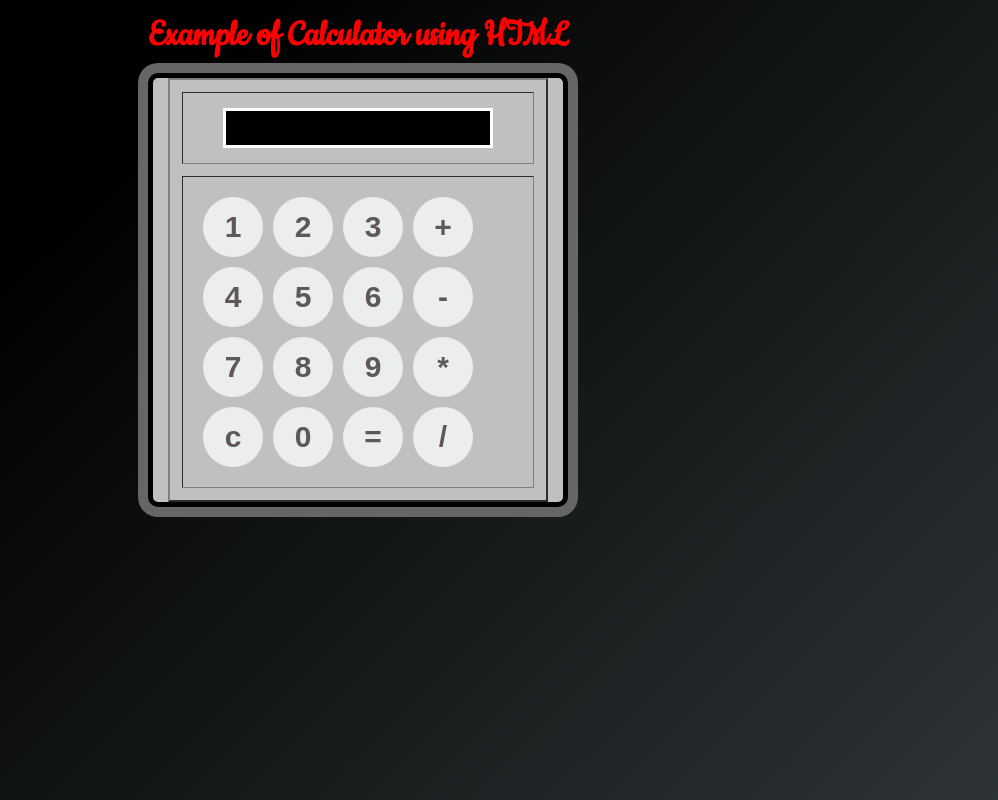
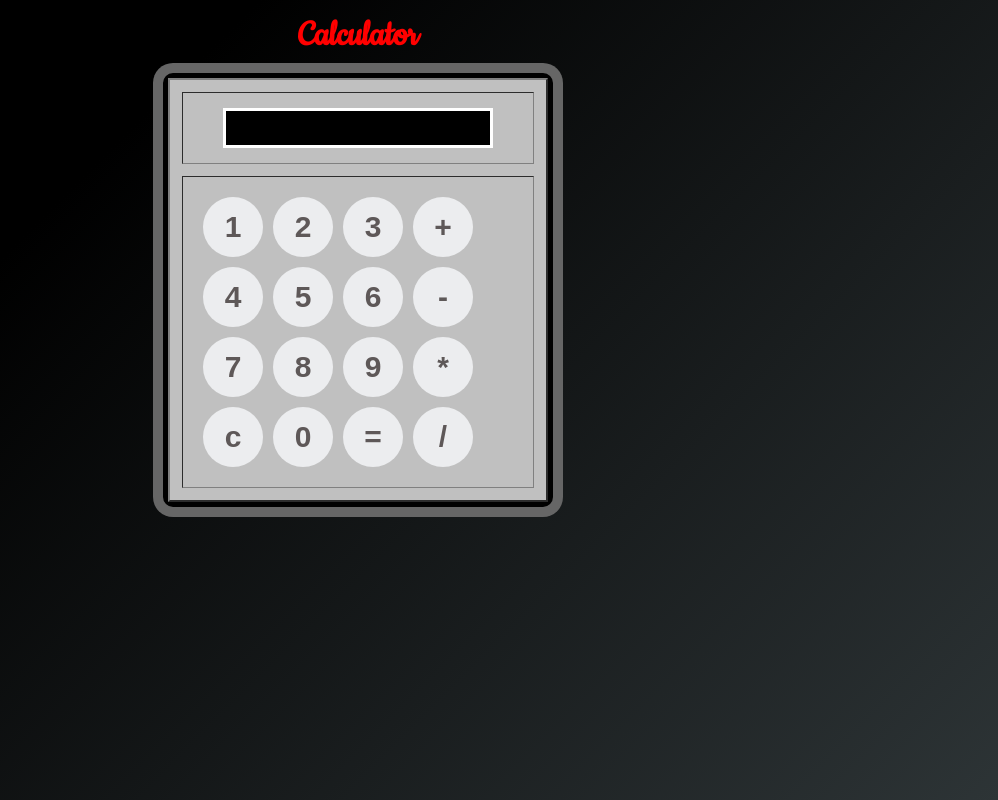
Before and after one commit to Kaif9927/calculator, a plain HTML site: page index.html in a window 1280 px wide. Shown: the whole page, without its empty margins (282-1280 px from the left). Drawn offline with Linux system fonts and the light colour scheme.

Commit message:
Update index.html

```diff
--- a/index.html
+++ b/index.html
@@ -3,7 +3,7 @@
     <head>
     <meta charset="utf-8">
     <title>
-         Calculator using HTML Example
+    Calculator
     </title>
     <link href="https://fonts.googleapis.com/css2?family=Cookie&display=swap" rel="stylesheet">
     <!-- CSS property to create interactive
@@ -86,7 +86,7 @@ input[type=text] {
 </head>
 <body>
     <div class = "title"  align="center">
-        Example of Calculator using HTML
+        Calculator
     </div>
     <form name="Calculator" class = "calculator" >
 <table border="2" align="center" cellpadding="15" cellspacing="12" bgcolor="#c0c0c0">
@@ -120,7 +120,6 @@ OnClick="Calculator.Input.value += ' * '">
 <input type="button" name="div" style="font-size:30px" value=" / " OnClick="Calculator.Input.value += ' / '">
 <br>
 </td>
-
 </tr>
 </table>
 </form>
```
